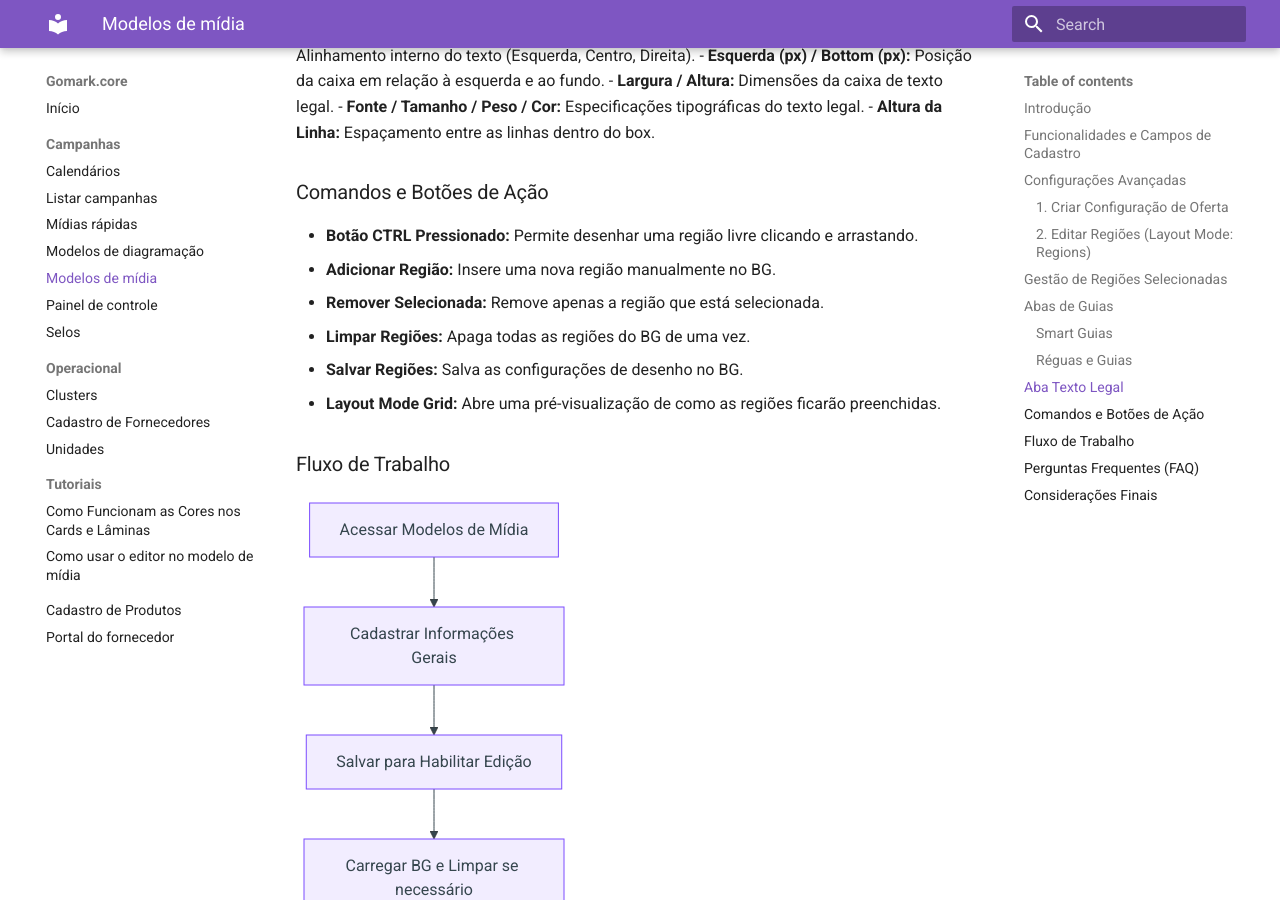
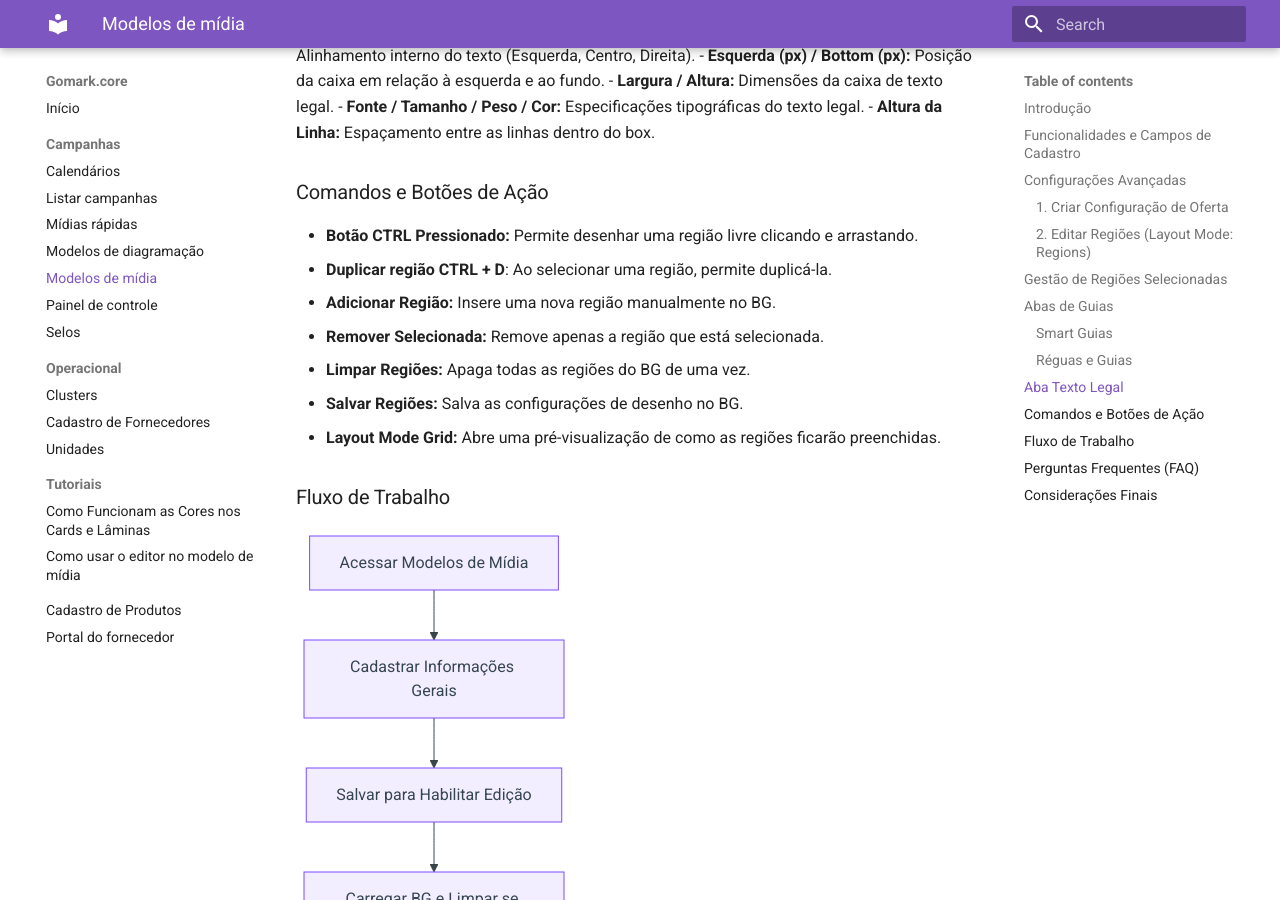
Before and after one commit to suporte552/documentacao, an MkDocs documentation site: the page built from docs/Campanhas/Modelos de mídia.md, in a window 1280 px wide and 900 px high, scrolled down 3281 px. Built offline with MkDocs 1.6.1 and Material for MkDocs 9.7.7, drawn with Linux system fonts in a browser that asks for light colours.

Commit message:
vault backup: 2026-05-11 15:43:57

```diff
--- a/docs/Campanhas/Modelos de mídia.md
+++ b/docs/Campanhas/Modelos de mídia.md
@@ -97,6 +97,7 @@ Configurações para as informações jurídicas da mídia:
 ### Comandos e Botões de Ação
 
 - **Botão CTRL Pressionado:** Permite desenhar uma região livre clicando e arrastando.
+- **Duplicar região CTRL + D**: Ao selecionar uma região, permite duplicá-la.
 - **Adicionar Região:** Insere uma nova região manualmente no BG.
 - **Remover Selecionada:** Remove apenas a região que está selecionada.
 - **Limpar Regiões:** Apaga todas as regiões do BG de uma vez.
```
Also changed, not shown: 1 other file.
